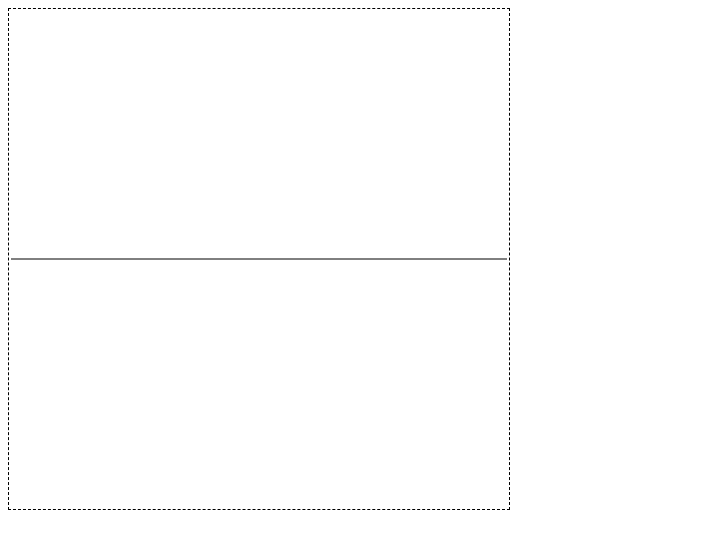
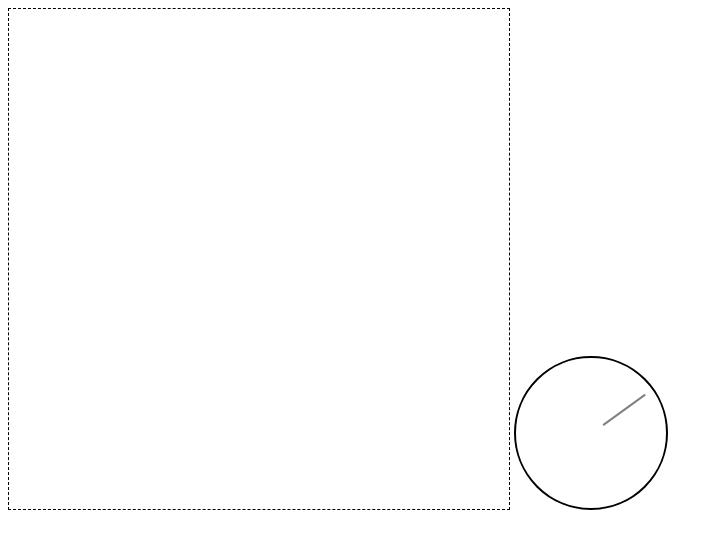
Before and after one commit to bakkot/lindenmayer, a plain HTML site: page index.html in a window 1280 px wide. Both pictures are taken after a click on the element 259 px from the left and 259 px from the top of the page. Shown: the whole page, without its empty margins (0-723 px from the left). Drawn offline with Linux system fonts and the light colour scheme.

Commit message:
basic angle picker

```diff
--- a/index.html
+++ b/index.html
@@ -5,13 +5,51 @@
     <title>Lindenmayer Systems</title>
     <script src="lindenmayer.js"></script>
     <script src="main.js"></script>
+    <script src="ui.js"></script>
     <style>
-    canvas {
-    	border: 1px dashed black;
-    }
+      canvas {
+      	border: 1px dashed black;
+        user-select: none;
+      }
+
+      .angle-circle {
+        display: inline-block;
+        position: relative;
+        width: 150px;
+        height: 150px;
+        border-radius: 50%;
+        border: 2px solid black;
+      }
+
+      .angle-pointer-box {
+        position: absolute;
+        top: 50%;
+        bottom: 50%;
+        width: 100%;
+        height: 2px;
+        transform: rotate(180deg);
+      }
+
+      .angle-pointer {
+        margin-left: 5%;
+        width: 35%;
+        height: 100%;
+        background: grey;
+      }
+
+      .input {
+        display: inline-block;
+      }
     </style>
   </head>
   <body>
     <canvas width=500 height=500></canvas>
+    <div class="input">
+      <div class="angle-circle">
+        <div class="angle-pointer-box">
+          <div class="angle-pointer"></div>
+        </div>
+      </div>
+    </div>
   </body>
 </html>
--- a/lindenmayer.js
+++ b/lindenmayer.js
@@ -2,7 +2,7 @@
 
 class LSystem {
   iter(str) {
-    return str.replace(this.regex, c => this.production[c]);
+   return str.replace(this.regex, c => this.production[c]);
   }
 
   constructor(axiom, production) {
@@ -25,22 +25,27 @@ class TurtleSystem extends LSystem {
     this.alpha = alpha;
   }
 
-  getStepper(ctx, clear, scale) {
-    let {delta, alpha, iter} = this;
-    iter = iter.bind(this);
+  render(ctx, scale, string) {
+    TurtleSystem.draw(ctx, scale, string, this.delta, this.alpha);
+  }
+
+  getStepper(ctx, scale, clear) {
     let string = this.axiom;
 
     let first = true;
-    return function() {
+    const stepper = () => {
       clear();
       if (first) {
         first = false;
-        TurtleSystem.draw(ctx, scale, string, delta, alpha);
       } else {
-        string = iter(string);
-        TurtleSystem.draw(ctx, scale, string, delta, alpha);
+        string = this.iter(string);
       }
-    }
+      this.render(ctx, scale, string);
+    };
+
+    stepper.current = () => string;
+
+    return stepper;
   }
 
   static bound(string, delta, alpha) {
--- a/main.js
+++ b/main.js
@@ -130,18 +130,3 @@ const penrose = new TurtleSystem(
   },
   Math.PI / 5
 );
-
-addEventListener('load', () => {
-  const canvas = document.querySelector('canvas');
-  const ctx = canvas.getContext('2d');
-  const scale = canvas.width - 4;
-  ctx.translate(2, 2);
-
-  function clear() {
-    ctx.clearRect(-2, -2, scale + 4, scale + 4);
-  };
-
-  const step = quadFlake.getStepper(ctx, clear, scale);
-
-  canvas.addEventListener('click', step);
-});
--- /dev/null
+++ b/ui.js
@@ -0,0 +1,89 @@
+// ugh, not this
+let current = penrose;
+current = new TurtleSystem(current.axiom, current.production, current.delta, current.alpha);
+
+
+function initAngleSelector(callback) {
+  const circle = document.querySelector('.angle-circle');
+  const box = document.querySelector('.angle-pointer-box');
+  let dragging = false;
+
+  function consumeAngleEvent(e) {
+    const circlePos = circle.getBoundingClientRect();
+    const angle = Math.atan2((circlePos.top + circlePos.height / 2) - e.clientY , e.clientX - (circlePos.left + circlePos.width / 2));
+
+    setAngle(angle);
+
+    callback(angle);
+  }
+
+  function setAngle(angle) {
+    box.style.transform = 'rotate(' + (Math.PI - angle) + 'rad)';
+  }
+
+  circle.addEventListener('mousedown', e => {
+    dragging = true;
+    consumeAngleEvent(e);
+  });
+
+  document.addEventListener('mousemove', e => {
+    if (!dragging) return;
+    consumeAngleEvent(e);
+  });
+
+  document.addEventListener('mouseup', () => {
+    dragging = false;
+  });
+
+  return setAngle;
+}
+
+addEventListener('load', () => {
+  const canvas = document.querySelector('canvas');
+  const ctx = canvas.getContext('2d');
+  const scale = canvas.width - 4;
+  ctx.translate(2, 2);
+
+  function clear() {
+    ctx.clearRect(-2, -2, scale + 4, scale + 4);
+  };
+
+  const step = current.getStepper(ctx, scale, clear);
+
+  canvas.addEventListener('click', step);
+
+  const setPickerAngle = initAngleSelector(throttle(angle => {
+    clear();
+    console.log(current.delta);
+    current.delta = angle;
+    current.render(ctx, scale, step.current());
+  }, 100));
+
+  setPickerAngle(current.delta);
+});
+
+
+
+function throttle(func, delay) {
+  let previous = 0;
+  let timeout = 0;
+  let deferredArgs = [];
+  const deferred = () => {
+    previous = Date.now();
+    timeout = 0;
+    func(...deferredArgs);
+    deferredArgs = [];
+  };
+  return (...args) => {
+    deferredArgs = args;
+    const remaining = delay - (Date.now() - previous);
+    if (remaining <= 0 || remaining > delay) {
+      if (timeout) {
+        clearTimeout(timeout);
+      }
+      deferred();
+    } else if (!timeout) {
+      timeout = setTimeout(deferred, remaining);
+    }
+  };
+};
```
Also changed, not shown: angle.html (added, +76 -0 lines).
